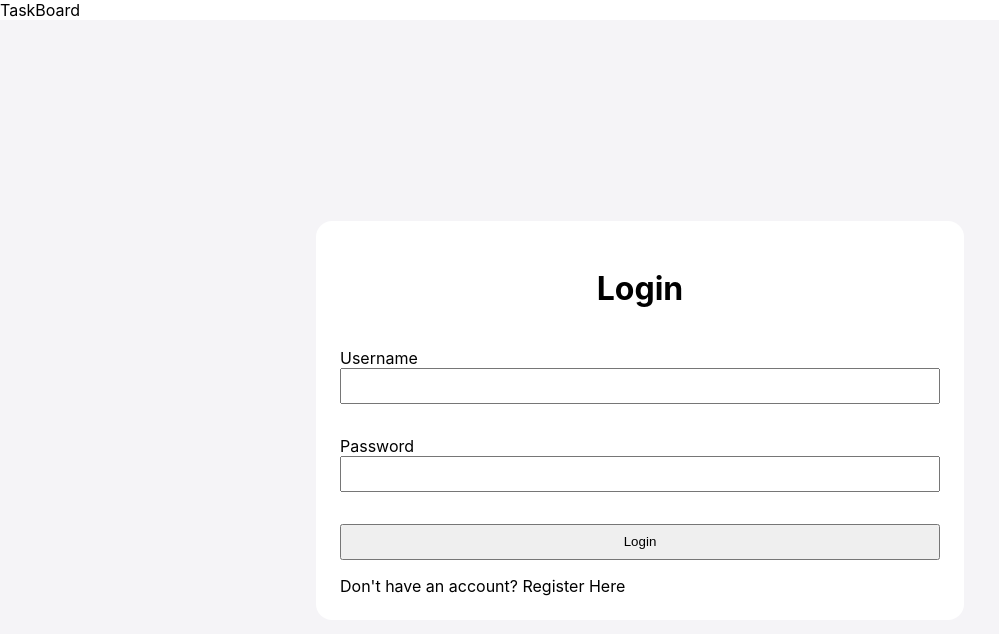
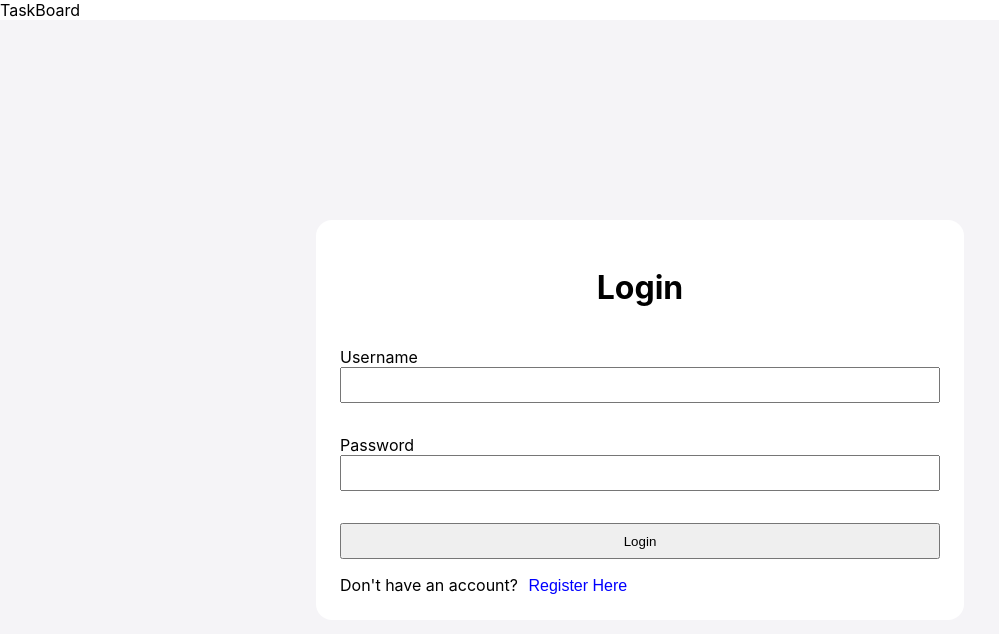
Before and after one commit to gene83/taskboard, a React (Create React App) app: page /login in a window 1280 px wide. Shown: the top 634 px of the page, without its empty margins (0-999 px from the left). Built offline with nearby package versions, Linux system fonts and the light colour scheme.

Commit message:
add method to send login & register requests

```diff
--- a/package.json
+++ b/package.json
@@ -6,10 +6,12 @@
     "@testing-library/jest-dom": "^5.16.5",
     "@testing-library/react": "^13.4.0",
     "@testing-library/user-event": "^13.5.0",
+    "@types/axios": "^0.14.0",
     "@types/jest": "^27.5.2",
     "@types/node": "^16.18.31",
     "@types/react": "^18.2.6",
     "@types/react-dom": "^18.2.4",
+    "axios": "^1.4.0",
     "react": "^18.2.0",
     "react-dom": "^18.2.0",
     "react-router": "^6.11.2",
@@ -42,5 +44,6 @@
       "last 1 firefox version",
       "last 1 safari version"
     ]
-  }
+  },
+  "proxy": "http://localhost:3001"
 }
--- a/src/pages/home/Home.tsx
+++ b/src/pages/home/Home.tsx
@@ -11,7 +11,7 @@ const Home = () => {
         }
 
         // TODO Load data
-    }, []);
+    }, []); // eslint-disable-line react-hooks/exhaustive-deps
 
     return (
         <div>
--- a/src/pages/login/Login.scss
+++ b/src/pages/login/Login.scss
@@ -27,8 +27,19 @@ div.background {
         }
 
         button {
+            cursor: pointer;
+        }
+
+        button.submit {
             margin: 16px 0;
             height: 36px;
         }
+
+        button.register {
+            background: none;
+            border: none;
+            font-size: 1rem;
+            color: blue;
+        }
     }
 }
--- a/src/pages/login/Login.tsx
+++ b/src/pages/login/Login.tsx
@@ -1,20 +1,47 @@
+import { useState } from 'react';
+import Axios from 'axios';
 import './Login.scss'
 
 const Login = () => {
+    const [isRegister, setIsRegister] = useState(false);
+
+    const title = isRegister ? 'Register' : 'Login';
+
+    const handleSubmit = async (e: React.FormEvent<HTMLFormElement>) => {
+        e.preventDefault();
+        const formData = new FormData(e.currentTarget);
+        const user = {
+            username: formData.get("username"),
+            password: formData.get("password")
+        };
+        let res;
+
+        if (isRegister) {
+            res = await Axios.post('/register', user);
+        } else {
+            res = await Axios.post('/login', user);
+        }
+
+
+        console.log(res);
+
+        localStorage.setItem('accessToken', res.data);
+    }
+
     return (
         <div className="background">
-            <form className="login">
-                <h1 className="title">Login</h1>
+            <form className="login" onSubmit={(e) => handleSubmit(e)}>
+                <h1 className="title">{title}</h1>
                 <label htmlFor="username">
                     Username
-                    <input type="text" />
+                    <input name="username" type="text" />
                 </label>
                 <label htmlFor="password">
                     Password
-                    <input type="password" />
+                    <input name="password" type="password" />
                 </label>
-                <button>Login</button>
-                <span>Don't have an account? <span className='link'>Register Here</span></span>
+                <button className='submit'>{title}</button>
+                <span>Don't have an account? {!isRegister && <button className='register' onClick={() => setIsRegister(true)}>Register Here</button>}</span>
             </form>
         </div>
     )
```
Also changed, not shown: 1 other file (tests, documents, lock files or other folders).
